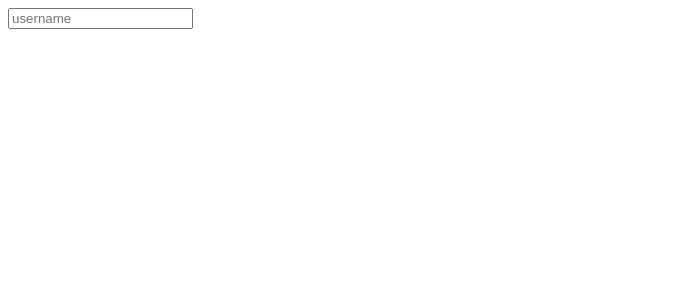
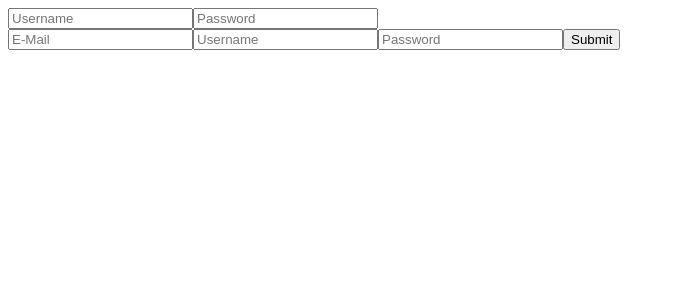
Before and after one commit to prodan-eric/book-chat, a Vue app: page /#/chat in a window 1280 px wide. Shown: the top 300 px of the page, without its empty margins (0-675 px from the left). Built offline with nearby package versions, Linux system fonts and the light colour scheme.

Commit message:
register user

```diff
--- a/src/components/ChatApp.vue
+++ b/src/components/ChatApp.vue
@@ -1,30 +1,19 @@
 <script lang="ts" setup>
 import SideBar from './SideBar/SideBar.vue'
 import MessBoard from './MessBoard/MessBoard.vue'
+import LoginUser from './LoginUser.vue'
+import RegisterUser from './RegisterUser.vue';
 import { useBookChatStore } from '../store'
-import { ref } from 'vue';
-
 const store = useBookChatStore()
-
-const loginUsername = ref('')
-const isLoggedIn = ref(false)
-const login = () =>{
-   store.user.username = loginUsername.value
-   isLoggedIn.value = true
-}
-
-const selectBookChat = (event: MouseEvent) => {
-    store.setCurrentBookChat((event.target as HTMLElement).innerHTML)
-}
-
 </script>
 
 <template>
-    <form class="login" @submit.prevent="login" v-if="!isLoggedIn">
-        <input placeholder="username" v-model="loginUsername"/>
-    </form>
-    <div class="chat-app" v-if="isLoggedIn">
-        <SideBar @book-chat-select="selectBookChat"/>
+    <div class="authentication" v-if="!store.isLoggedIn">
+     <LoginUser/>
+     <RegisterUser/>
+    </div>
+    <div class="chat-app" v-if="store.isLoggedIn">
+        <SideBar/>
         <MessBoard/>
     </div>
 </template>
--- /dev/null
+++ b/src/components/LoginUser.vue
@@ -0,0 +1,18 @@
+<script lang="ts" setup>
+import { ref } from 'vue';
+
+const username = ref()
+const password = ref()
+
+const attemptLogin = () =>{
+
+}
+
+</script>
+
+<template>
+  <form @submit.prevent="attemptLogin">
+     <input placeholder="Username" v-model="username"/>
+     <input placeholder="Password" v-model="password"/>
+  </form>
+</template>
--- a/src/components/MessBoard/MessBoard.vue
+++ b/src/components/MessBoard/MessBoard.vue
@@ -1,12 +1,12 @@
 <script lang="ts" setup>
+import { ref, watch, onMounted } from 'vue'
 import { useBookChatStore } from '../../store'
-import { ref, watch, onMounted } from 'vue'
+import { getFormattedDate } from '../../utils'
+import { Timestamp } from '@firebase/firestore'
 import fetchUserBooks from '../../firebase/fetch-functions/fetchUserBooks'
-import {getFormattedDate} from '../../utils'
 import fetchMessages from '../../firebase/fetch-functions/fetchMessages'
 import postMessage from '../../firebase/create-functions/postMessage'
 import onMessageAdded from '../../firebase/listener-functions/onMessageAdded'
-import { Timestamp } from '@firebase/firestore'
 
 let unsubscribe: Function
 
--- /dev/null
+++ b/src/components/RegisterUser.vue
@@ -0,0 +1,21 @@
+<script lang="ts" setup>
+import { ref } from 'vue'
+import createUser from '../firebase/auth-functions/createUser'
+
+const username = ref()
+const password = ref()
+const email = ref()
+
+const attemptRegister = () =>{
+  createUser(email.value, username.value, password.value)
+}
+</script>
+
+<template>
+  <form @submit.prevent="attemptRegister">
+     <input placeholder="E-Mail" v-model="email"/>
+     <input placeholder="Username" v-model="username"/>
+     <input placeholder="Password" v-model="password"/>
+     <input type="submit" value="Submit"/>
+  </form>
+</template>
--- a/src/components/SideBar/SideBar.vue
+++ b/src/components/SideBar/SideBar.vue
@@ -2,6 +2,10 @@
 import { useBookChatStore } from '../../store'
 
 const store = useBookChatStore()
+
+const selectBookChat = (event: MouseEvent) => {
+    store.setCurrentBookChat((event.target as HTMLElement).innerHTML)
+}
 
 </script>
 
@@ -9,7 +13,7 @@ const store = useBookChatStore()
   <div class="side-bar">
     <div class="book-section"
      v-for="book in store.userBooks"
-     @click="$emit('book-chat-select', $event)">
+     @click="selectBookChat">
      {{book.title}}
     </div>
   </div>
--- /dev/null
+++ b/src/firebase/auth-functions/createUser.ts
@@ -0,0 +1,17 @@
+import { getAuth, createUserWithEmailAndPassword } from "firebase/auth";
+import postUser from '../create-functions/postUser'
+
+export default async (email: string, username: string, password: string) => {
+    const auth = getAuth()
+    createUserWithEmailAndPassword(auth, email, password)
+     .then((userCredential) => {
+      const user = userCredential.user
+      postUser(username, user.uid)
+    })
+    .catch((error) => {
+    const errorCode = error.code
+    const errorMessage = error.message
+    console.log(`Error code: ${errorCode}`)
+    console.log(`Error : ${errorMessage}`);
+    });
+}
--- /dev/null
+++ b/src/firebase/create-functions/postUser.ts
@@ -0,0 +1,18 @@
+import { doc, setDoc } from "firebase/firestore";
+import { db } from "..";
+import { DbUser } from "../../interfaces";
+
+export default async (username: string, id: string) => {
+    const data: DbUser = {
+        id,
+        username,
+        currentBookChat: '',
+        books: []
+    }
+
+    try {
+      await setDoc(doc(db, "users", id), data);
+    } catch (error){
+      console.log(error);
+    }
+}
--- a/src/interfaces.ts
+++ b/src/interfaces.ts
@@ -12,7 +12,8 @@ export interface User {
   id: string,
   username: string,
   password: string,
-  currentBookChat: string
+  currentBookChat: string,
+  email: string
 }
 
 export interface DbUser extends User {
--- a/src/store/index.ts
+++ b/src/store/index.ts
@@ -6,9 +6,14 @@ export const useBookChatStore = defineStore('bookChat', () => {
     const user = ref<User>({
         id: 'F1R9tkmgDaS5xxydpYG4',
         username: 'ieronim',
-        password: '123',
         currentBookChat: 'Ulysses'
     })
+
+    const isLoggedIn = ref(false)
+
+    const login = () => {
+        isLoggedIn.value = true
+    }
 
     const userBooks = ref<Book[]>([])
 
@@ -41,6 +46,6 @@ export const useBookChatStore = defineStore('bookChat', () => {
         currentMessage.value = val
     }
 
-    return {user, currentBookChat, userBooks, currentBookChatID, currentMessage, messages,
-            setCurrentBookChat, setCurrentMessage, setMessages, pushMessage}
+    return {user, currentBookChat, userBooks, currentBookChatID, currentMessage, messages, isLoggedIn,
+            setCurrentBookChat, setCurrentMessage, setMessages, pushMessage, login}
   })
```
